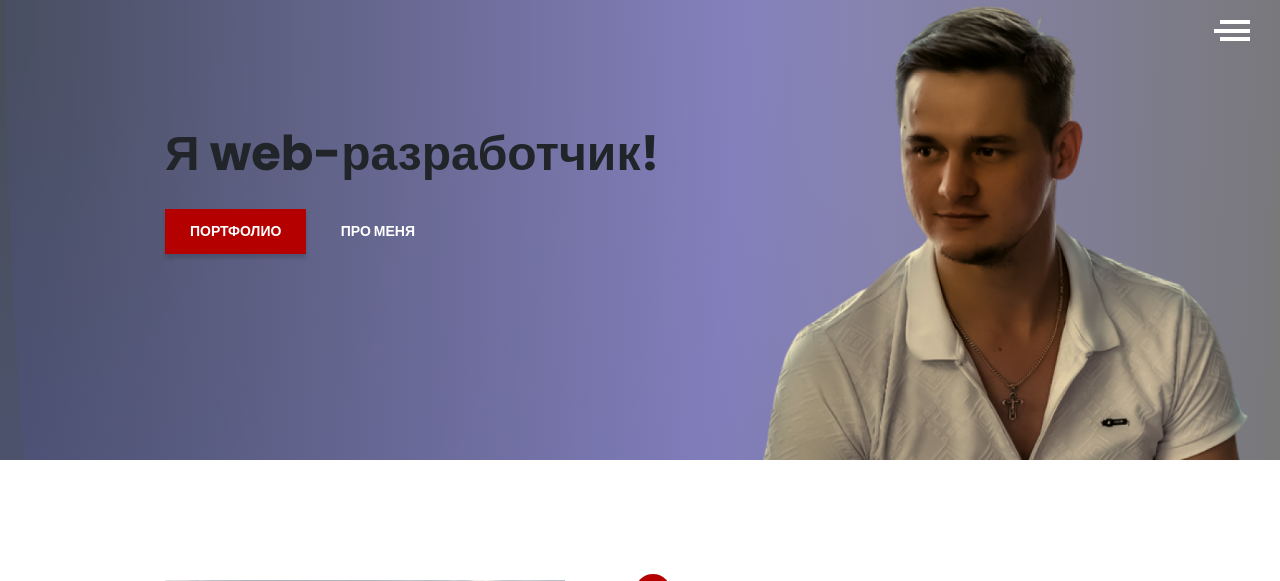
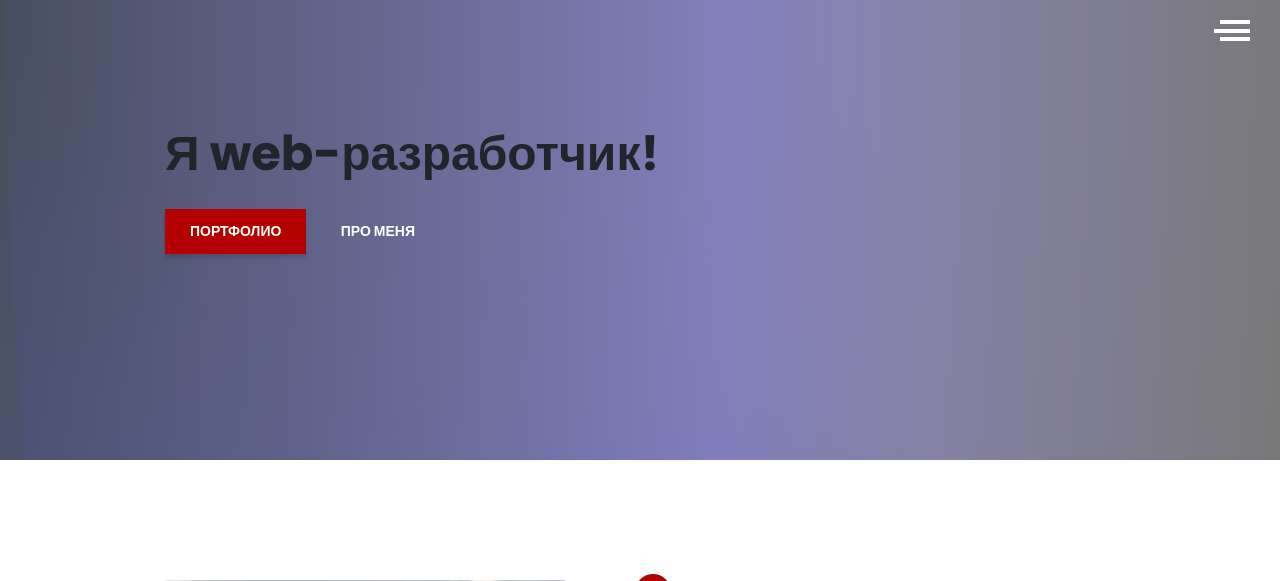
Before and after one commit to dmazikin/dmitry-mazikin, a PHP site: page / in a window 1280 px wide. Shown: the top 581 px of the page. Run offline with PHP 8.4, Linux system fonts and the light colour scheme; style sheets or scripts are compiled from the project's sources.

Commit message:
refactor:deleted img in promo

```diff
--- a/src/sass/blocks/_promo.scss
+++ b/src/sass/blocks/_promo.scss
@@ -3,7 +3,7 @@
     position: relative;
     //background: url('/img/my_photo5.png') center (50%/cover) no-repeat;
     padding-top: 115px;
-  background:url('/img/my_photo5.png') (100%/contain) no-repeat, radial-gradient(99.06% 580.45% at 99.52% 1.05%, rgba(247, 247, 247, 0.2) 31.77%, rgba(5, 35, 140, 0.2) 99.99%, rgba(0, 36, 90, 0.2) 100%), radial-gradient(99.21% 581.35% at 0.79% 4.67%, rgba(0, 0, 0, 0.65) 1.56%, rgba(36, 27, 137, 0.65) 57.29%, rgba(1, 0, 6, 0.65) 99.99%, rgba(0, 0, 0, 0.65) 100%), #FFFFFF;
+    background: radial-gradient(99.06% 580.45% at 99.52% 1.05%, rgba(247, 247, 247, 0.2) 31.77%, rgba(5, 35, 140, 0.2) 99.99%, rgba(0, 36, 90, 0.2) 100%), radial-gradient(99.21% 581.35% at 0.79% 4.67%, rgba(0, 0, 0, 0.65) 1.56%, rgba(36, 27, 137, 0.65) 57.29%, rgba(1, 0, 6, 0.65) 99.99%, rgba(0, 0, 0, 0.65) 100%), #FFFFFF;
     &__title {
         width: 401px;
         margin-bottom: 0;
@@ -14,7 +14,6 @@
         padding-left: 10px;
         z-index: 2;
         @include before_circle;
-
     }
     &__btns {
         margin-top: 25px;
```
Lines whose indentation alone changed are shown as unchanged.
